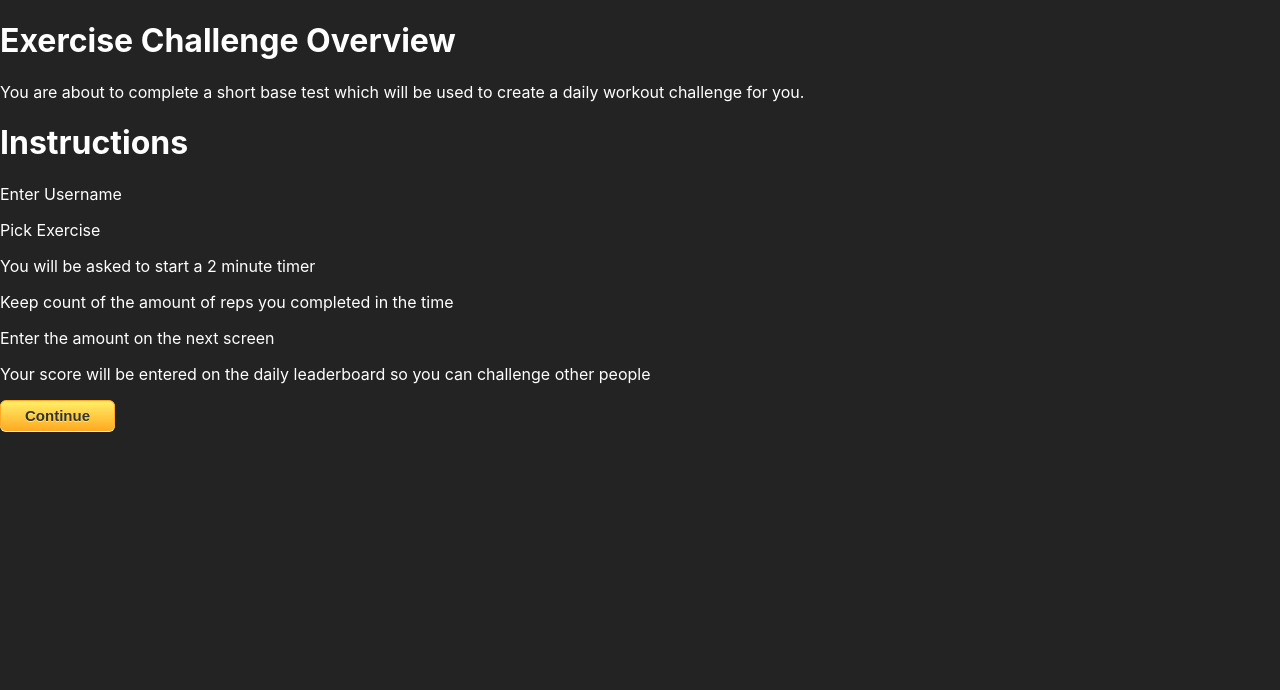
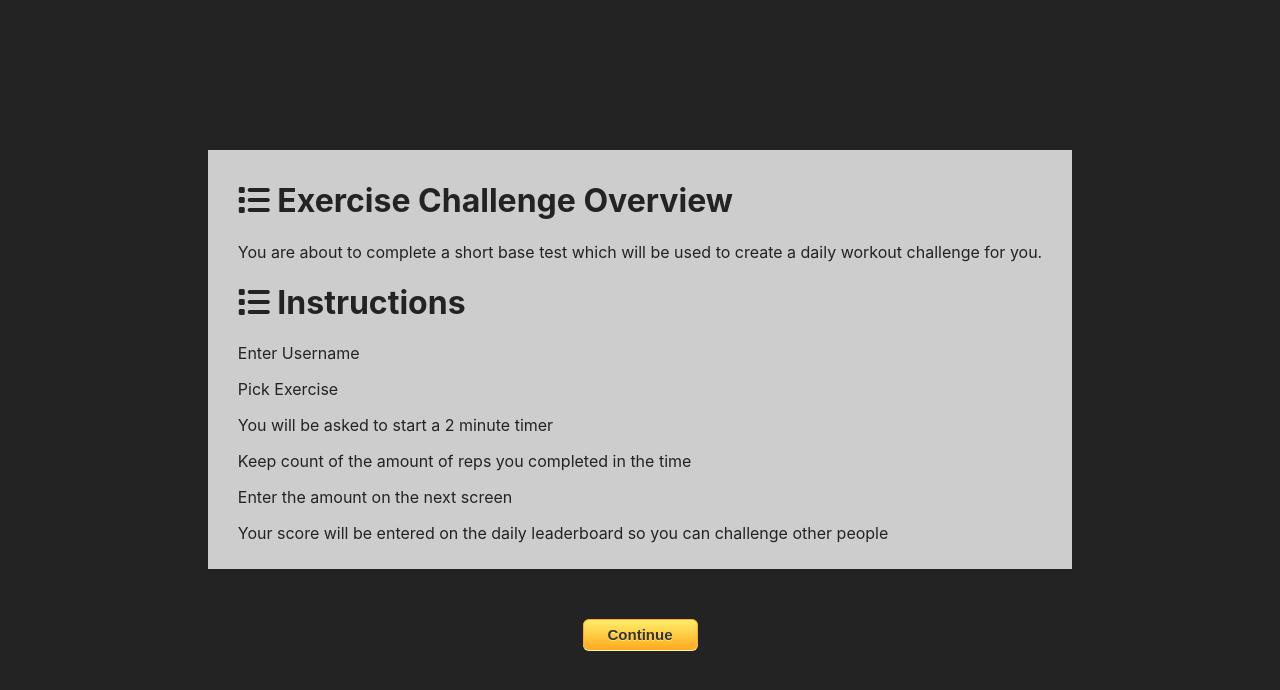
Before and after one commit to SchoolOfCode/w15_collaborative-react-project-fitness-app, a React (Create React App) app in the folder flexercise/: page / in a window 1280 px wide. Both pictures are taken after a click on the button "TRY A 2 MINUTE CHALLENGE NOW". Shown: the top 690 px of the page. Built offline with nearby package versions, Linux system fonts and the light colour scheme.

Commit message:
css explanation page

```diff
--- a/flexercise/public/index.html
+++ b/flexercise/public/index.html
@@ -1,6 +1,7 @@
 <!DOCTYPE html>
 <html lang="en">
   <head>
+    <script src="https://kit.fontawesome.com/8a7df27cab.js" crossorigin="anonymous"></script>
     <meta charset="utf-8" />
     <link rel="icon" href="%PUBLIC_URL%/favicon.png" />
     <meta name="viewport" content="width=device-width, initial-scale=1" />
--- a/flexercise/src/index.css
+++ b/flexercise/src/index.css
@@ -19,7 +19,7 @@ code {
 }
 
 /* PAGES */
-.homepage-div {
+.page-div {
   display: flex;
   flex-direction: column;
   align-items: center;
@@ -51,12 +51,18 @@ code {
 
 #slogan-flexercise {
   text-transform: uppercase;
-  margin: 0 0 50px 0;
   color: #f9ed32;
+  margin: 0;
+}
+
+/* EXPLANATION PAGE */
+.explanation-background {
+  background-color: #f5f5f5ce;
+  color: #232323;
+  padding: 10px 30px;
 }
 
 /* BUTTON */
-
 .my-button {
   box-shadow: 0px 1px 0px 0px #fff6af;
   background: linear-gradient(to bottom, #ffec64 5%, #ffab23 100%);
@@ -72,6 +78,7 @@ code {
   padding: 6px 24px;
   text-decoration: none;
   text-shadow: 0px 1px 0px #ffee66;
+  margin-top: 50px;
 }
 
 .my-button:hover {
--- a/flexercise/src/pages/Explanation/index.js
+++ b/flexercise/src/pages/Explanation/index.js
@@ -1,25 +1,42 @@
 import React from "react";
 import TextBox from "../../components/4_TextBox";
-import Line from "../../components/7_Line"
+import Line from "../../components/7_Line";
 
-const Explanation = ({onComplete}) => {
+const Explanation = ({ onComplete }) => {
   return (
-        <div className="explanation-page">
+    <div className="page-div">
       <div className="explanation-background">
-                <h1>Exercise Challenge Overview</h1>
-                <TextBox className="explanation-text" text="You are about to complete a short base test which will be used to create a daily workout challenge for you."/>
+        <h1><i class="fa fa-list" aria-hidden="true"></i> Exercise Challenge Overview</h1>
+        <TextBox
+          className="explanation-text"
+          text="You are about to complete a short base test which will be used to create a daily workout challenge for you."
+        />
         <Line />
-                <h1>Instructions</h1>
-                <TextBox className="explanation-text" text="Enter Username"/>
-                <TextBox className="explanation-text" text="Pick Exercise"/>
-                <TextBox className="explanation-text" text="You will be asked to start a 2 minute timer"/>
-                <TextBox className="explanation-text" text="Keep count of the amount of reps you completed in the time"/>
-                <TextBox className="explanation-text" text="Enter the amount on the next screen"/>
-                <TextBox className="explanation-text" text="Your score will be entered on the daily leaderboard so you can challenge other people "/>
+        <h1><i class="fa fa-list" aria-hidden="true"></i> Instructions</h1>
+        <TextBox className="explanation-text" text="Enter Username" />
+        <TextBox className="explanation-text" text="Pick Exercise" />
+        <TextBox
+          className="explanation-text"
+          text="You will be asked to start a 2 minute timer"
+        />
+        <TextBox
+          className="explanation-text"
+          text="Keep count of the amount of reps you completed in the time"
+        />
+        <TextBox
+          className="explanation-text"
+          text="Enter the amount on the next screen"
+        />
+        <TextBox
+          className="explanation-text"
+          text="Your score will be entered on the daily leaderboard so you can challenge other people "
+        />
       </div>
-        <button className="my-button" onClick={onComplete}>Continue</button>
+      <button className="my-button" onClick={onComplete}>
+        Continue
+      </button>
     </div>
   );
-}
+};
 
 export default Explanation;
--- a/flexercise/src/pages/Homepage/index.js
+++ b/flexercise/src/pages/Homepage/index.js
@@ -4,7 +4,7 @@ import LogoImage from "../../components/2_Logo";
 
 const Homepage = ({ onComplete }) => {
   return (
-    <div className="homepage-div">
+    <div className="page-div">
       <LogoImage />
       <button className="my-button" onClick={onComplete}>TRY A 2 MINUTE CHALLENGE NOW</button>
     </div>
--- a/flexercise/src/query.css
+++ b/flexercise/src/query.css
@@ -58,10 +58,7 @@
 
 /* Explanation Page */
 
-.explanation-background {
-  background-color: #f5f5f5;
-  color: #232323;
-}
+
 
 /* Timer Page */
 
```
Also changed, not shown: flexercise/src/components/4_TextBox/index.js (+6 -6 lines). Lines whose indentation alone changed are shown as unchanged.
